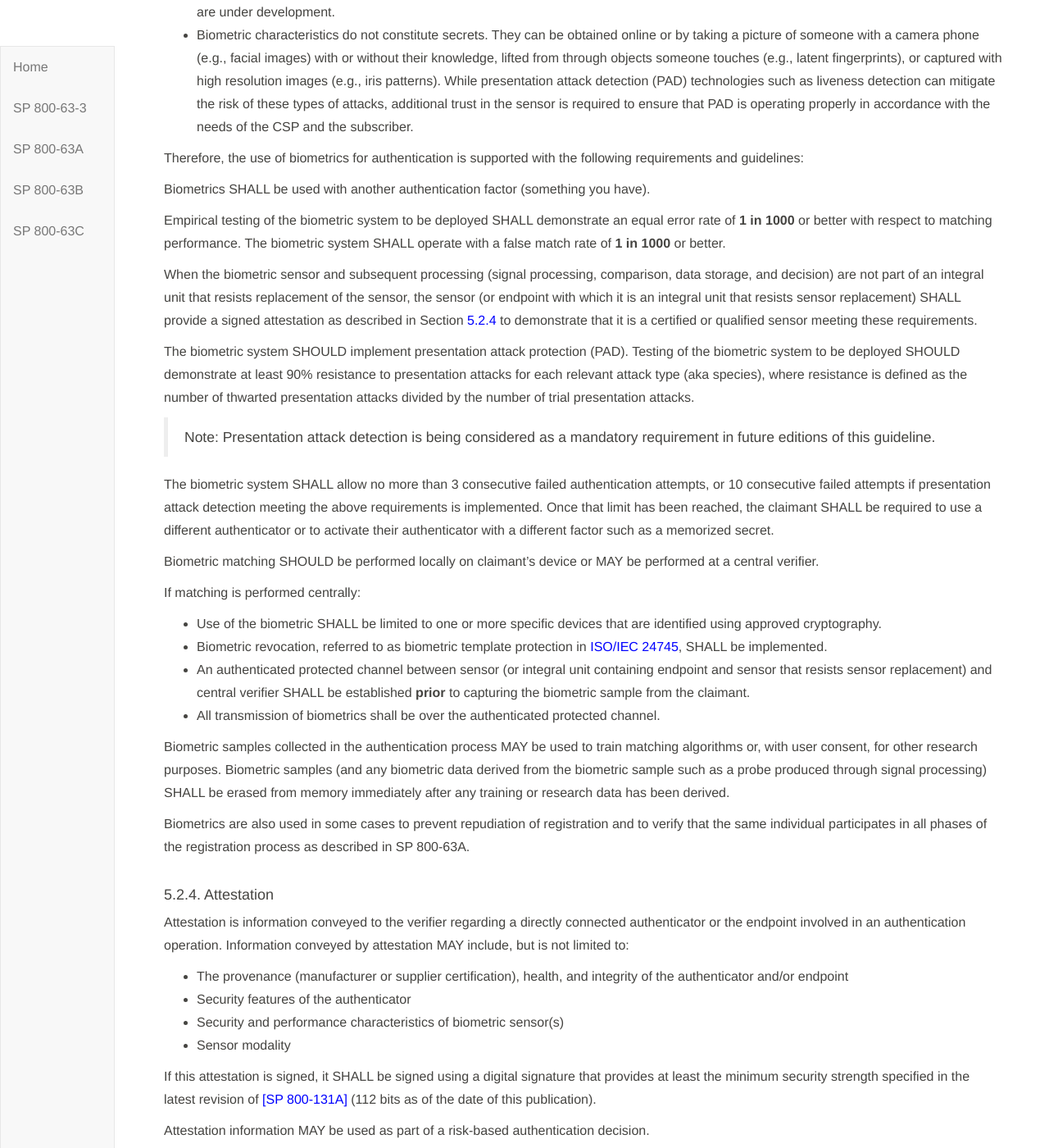
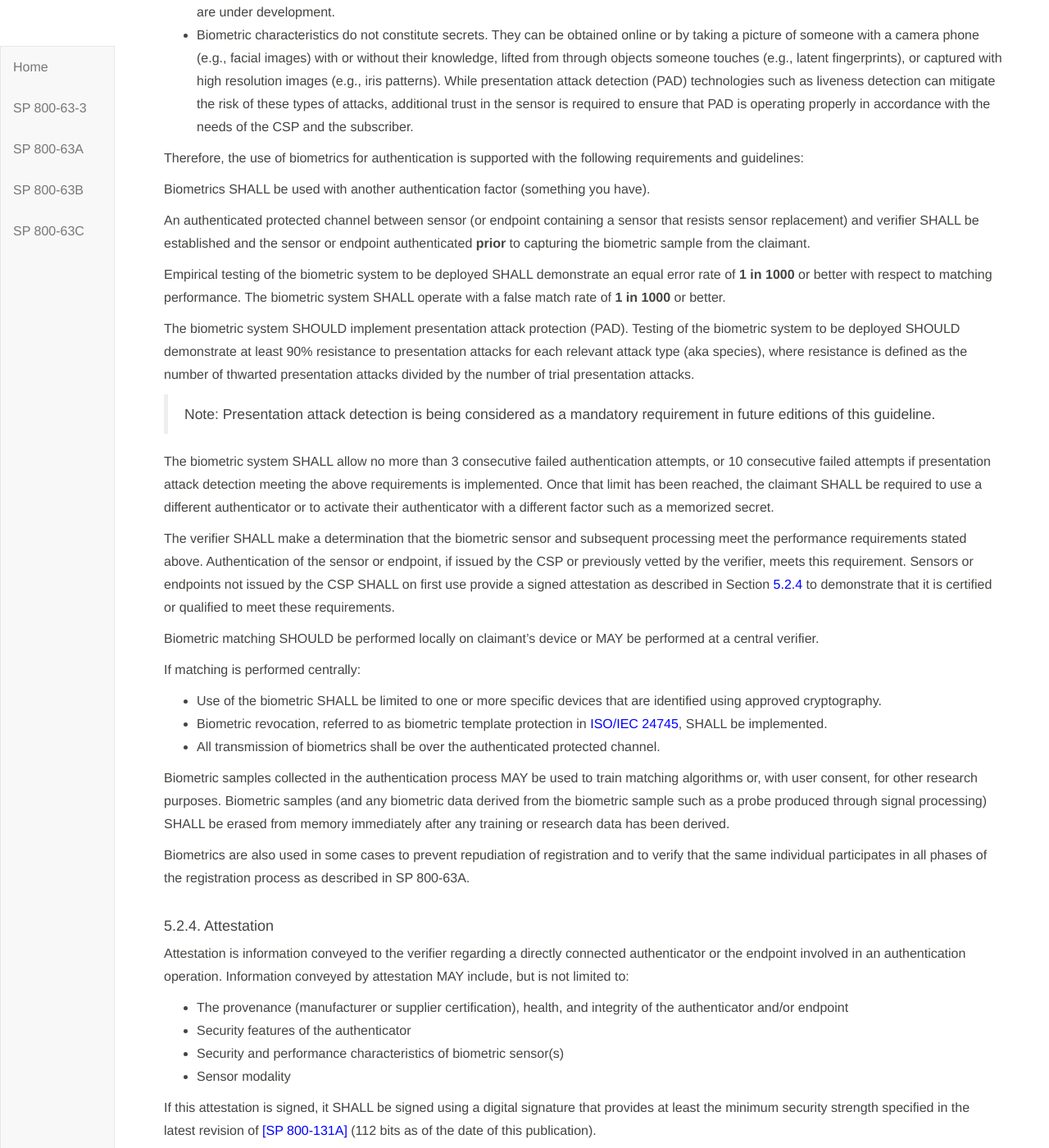
Before and after one commit to usnistgov/800-63-3, a Jekyll site: the page built from sp800-63b/sec5_authenticators.md, in a window 1280 px wide and 1400 px high, scrolled down 10568 px. Shown: the whole window at 82% size. Built offline with Jekyll 4.4.1, drawn with Linux system fonts in a browser that asks for light colours; our own code applies the rules of GitHub Pages for plain Markdown files.

Commit message:
Update biometric requirements: attestation only on first use if not CSP-issued sensor

```diff
--- a/sp800-63b/sec5_authenticators.md
+++ b/sp800-63b/sec5_authenticators.md
@@ -344,9 +344,9 @@ Therefore, the use of biometrics for authentication is supported with the follow
 
 Biometrics SHALL be used with another authentication factor (something you have).
 
+An authenticated protected channel between sensor (or endpoint containing a sensor that resists sensor replacement) and verifier SHALL be established and the sensor or endpoint authenticated **prior** to capturing the biometric sample from the claimant.
+
 Empirical testing of the biometric system to be deployed SHALL demonstrate an equal error rate of **1 in 1000** or better with respect to matching performance. The biometric system SHALL operate with a false match rate of **1 in 1000** or better.
-
-When the biometric sensor and subsequent processing (signal processing, comparison, data storage, and decision) are not part of an integral unit that resists replacement of the sensor, the sensor (or endpoint with which it is an integral unit that resists sensor replacement) SHALL provide a signed attestation as described in Section [5.2.4](#attestation) to demonstrate that it is a certified or qualified sensor meeting these requirements.
 
 The biometric system SHOULD implement presentation attack protection (PAD). Testing of the biometric system to be deployed SHOULD demonstrate at least 90% resistance to presentation attacks for each relevant attack type (aka species), where resistance is defined as the number of thwarted presentation attacks divided by the number of trial presentation attacks.
 
@@ -354,13 +354,14 @@ The biometric system SHOULD implement presentation attack protection (PAD). Test
 
 The biometric system SHALL allow no more than 3 consecutive failed authentication attempts, or 10 consecutive failed attempts if presentation attack detection meeting the above requirements is implemented. Once that limit has been reached, the claimant SHALL be required to use a different authenticator or to activate their authenticator with a different factor such as a memorized secret.
 
+The verifier SHALL make a determination that the biometric sensor and subsequent processing meet the performance requirements stated above. Authentication of the sensor or endpoint, if issued by the CSP or previously vetted by the verifier, meets this requirement. Sensors or endpoints not issued by the CSP SHALL on first use provide a signed attestation as described in Section [5.2.4](#attestation) to demonstrate that it is certified or qualified to meet these requirements.
+
 Biometric matching SHOULD be performed locally on claimant's device or MAY be performed at a central verifier.
 
 If matching is performed centrally:
 
 * Use of the biometric SHALL be limited to one or more specific devices that are identified using approved cryptography.
 * Biometric revocation, referred to as biometric template protection in [ISO/IEC 24745](#ISO24745), SHALL be implemented.
-* An authenticated protected channel between sensor (or integral unit containing endpoint and sensor that resists sensor replacement) and central verifier SHALL be established **prior** to capturing the biometric sample from the claimant.
 * All transmission of biometrics shall be over the authenticated protected channel.
 
 Biometric samples collected in the authentication process MAY be used to train matching algorithms or, with user consent, for other research purposes. Biometric samples (and any biometric data derived from the biometric sample such as a probe produced through signal processing) SHALL be erased from memory immediately after any training or research data has been derived.
```
